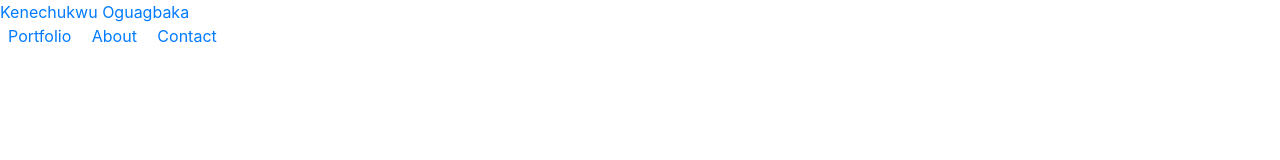
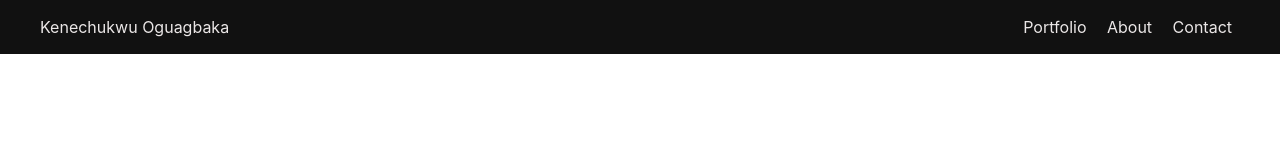
Before and after one commit to keneogu/portfolio, a plain HTML site: page index.html in a window 1280 px wide. Drawn offline with nearby package versions, Linux system fonts and the light colour scheme.

Commit message:
add styles to navbar

```diff
--- /dev/null
+++ b/css/_header.scss
@@ -0,0 +1,15 @@
+nav {
+	background: $color3;
+
+	.nav-contain {
+	display: flex;
+	justify-content: space-between;
+	align-items: center;
+	margin: 0 25px;
+	padding: 15px;
+	.link {
+	text-decoration: none;
+	color: $color1;
+	}
+}
+}
--- /dev/null
+++ b/css/_variables.scss
@@ -0,0 +1,3 @@
+$color1: #ebe7e7;
+$color2: #db7312;
+$color3: #111;
--- a/css/styles.scss
+++ b/css/styles.scss
@@ -1,5 +1,8 @@
+@import "./variables";
 * {
   padding: 0;
   margin: 0;
   box-sizing: border-box;
 }
+
+@import "./header";
```
Also changed, not shown: css/styles.css, 1 other file.
